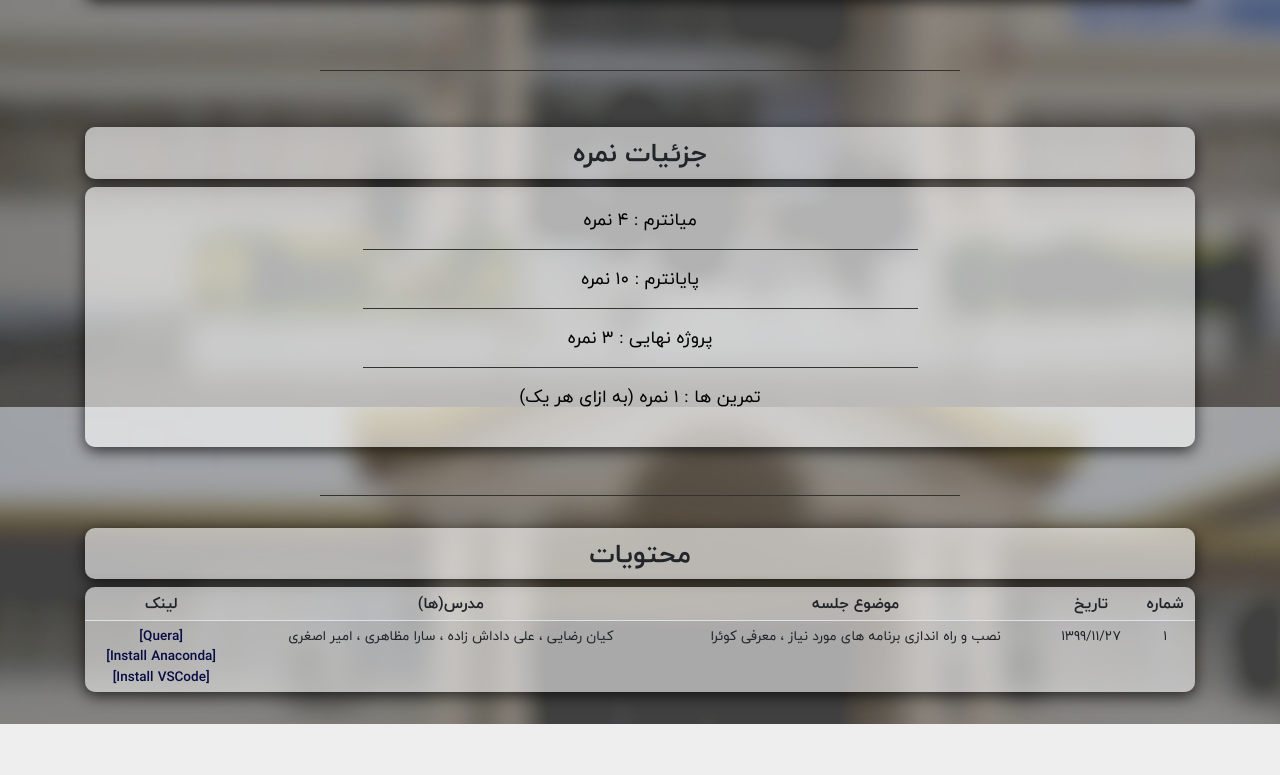
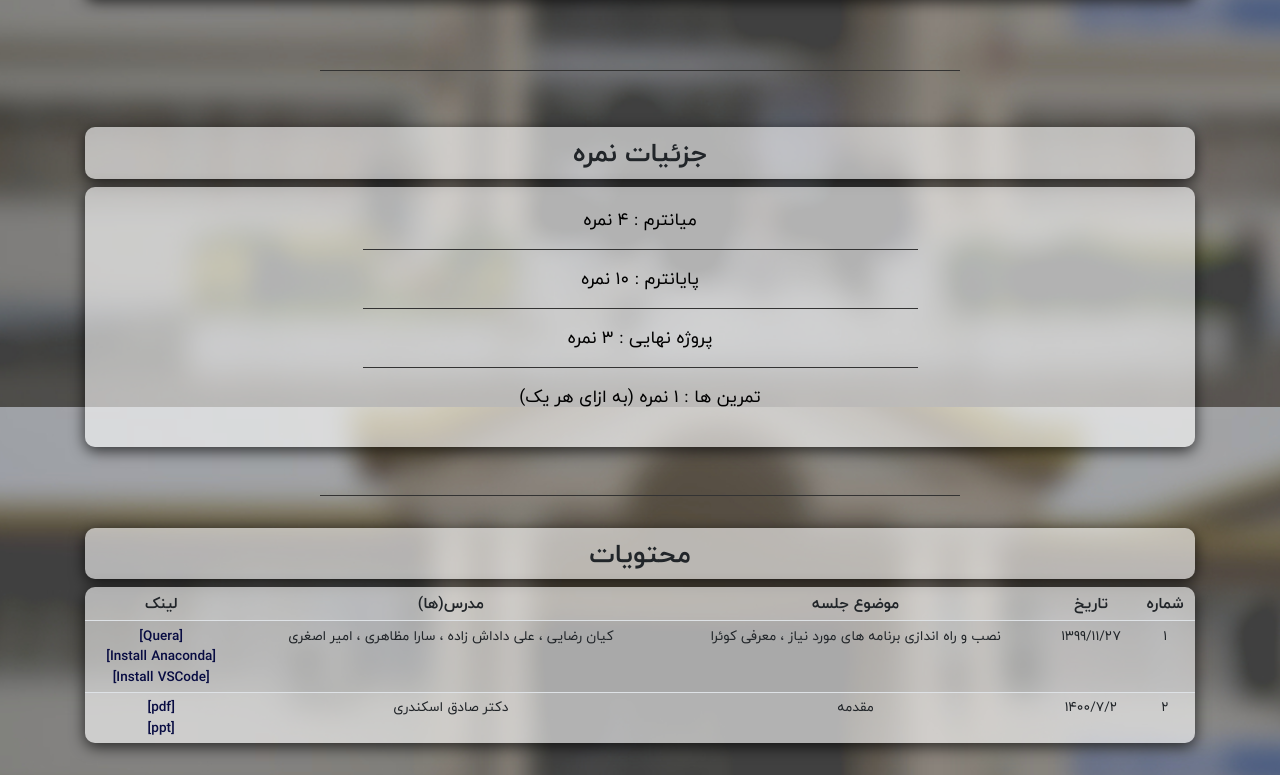
Before and after one commit to Sadegh28/AP1400-1, a plain HTML site: page pages/syllabus.html in a window 1280 px wide. Shown: the part 438-1213 px from the top of the page. Before the commit the page ends 1162 px from the top, so only its background shows below. Drawn offline with nearby package versions, Linux system fonts and the light colour scheme.

Commit message:
Introduction - first session

```diff
--- a/pages/syllabus.html
+++ b/pages/syllabus.html
@@ -99,6 +99,20 @@
 						 <a href="https://drive.google.com/file/d/1X2KCBx7GcAnnFDhzKEx0xj8fsh09dvGU/view?usp=sharing">[Install VSCode]</a>
               </td>
             </tr>
+
+            <tr>
+              <td scope="row">
+                2
+              </td>
+              <td id="sl_2_date"></td>
+              <td id="sl_2_subject"><br></td>
+              <td id="sl_2_instructors">
+              <td>
+             <a href="../lectures/Lecture1(Introduction).pdf">[pdf]</a><br>
+						 <a href="../lectures/Lecture1(Introduction).pptx">[ppt]</a>
+              </td>
+            </tr>
+
           </tbody>
         </table>
       </div>
--- a/script.js
+++ b/script.js
@@ -99,6 +99,20 @@ function translateToPersian() {
         var a = document.getElementById('sl_1_instructors')
         a.innerText = ' کیان رضایی ، علی داداش زاده ، سارا مظاهری ، امیر اصغری'
         a.style.fontFamily = 'IranYekan'
+
+        var a = document.getElementById('sl_2_date')
+        a.innerText = '1400/7/2'
+        a.style.fontFamily = 'IranYekan'
+
+        var a = document.getElementById('sl_2_subject')
+        a.innerText = 'مقدمه'
+        a.style.fontFamily = 'IranYekan'
+
+        var a = document.getElementById('sl_2_instructors')
+        a.innerText = ' دکتر صادق اسکندری'
+        a.style.fontFamily = 'IranYekan'
+
+
 
         var a = document.getElementById('ref1')
         a.innerText = 'برنامه نویسی پایتون: مقدمه ای بر علوم کامپیوتر'
@@ -537,6 +551,18 @@ function translateToEnglish() {
         a.innerText = ' Amir Asqari, Sara Mazeheri, Ali Dadashzade, Kiyan Rezaee'
         a.style.fontFamily = 'IranYekan'
 
+        var a = document.getElementById('sl_2_date')
+        a.innerText = '2021-9-24'
+        a.style.fontFamily = 'IranYekan'
+
+        var a = document.getElementById('sl_2_subject')
+        a.innerText = 'Introduction'
+        a.style.fontFamily = 'IranYekan'
+
+        var a = document.getElementById('sl_2_instructors')
+        a.innerText = 'Dr.Sadegh Eskandari'
+        a.style.fontFamily = 'IranYekan'
+
         var a = document.getElementById('ref1')
         a.innerText = 'Python Programming: An Introduction to Computer Science'
         a.classList.remove('persian')
```
Also changed, not shown: 2 other files.
